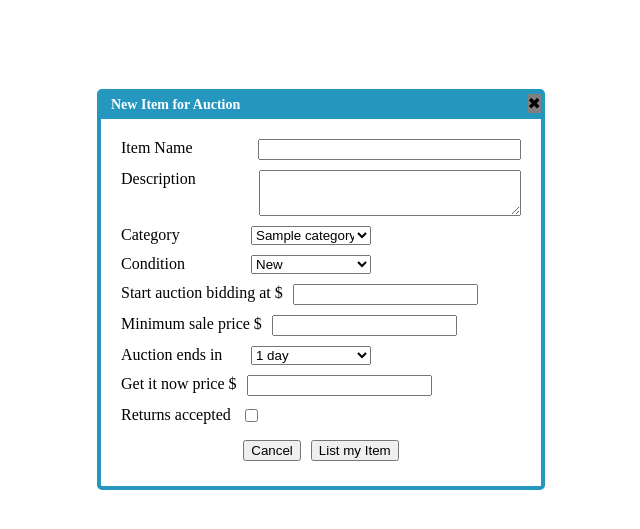
After one commit to kkashiva/buzzbid, a PHP site: page /item_list.php in a window 1280 px wide. The commit adds this page. Shown: the top 529 px of the page, without its empty margins (319-959 px from the left). Run offline with PHP 8.4, Linux system fonts and the light colour scheme; tables that the repository leaves empty hold one stand-in row (values such as "Sample post"); some libraries are stand-ins or nearby versions.

Commit message:
Added item_list.php with form, insert query and css

```diff
--- a/Phase_3/wamp-repo/buzzBid/css/buzz_style.css
+++ b/Phase_3/wamp-repo/buzzBid/css/buzz_style.css
@@ -10,7 +10,7 @@
     border-top-width: 25px; /* Increase the width of the top border */
 }
 
-.login-text {
+.login-text, .item-list-text {
     position: absolute;
     top: -22px; /* Adjust to position the text on the top border */
     left: 0; /* Start from the left side of the border */
@@ -186,8 +186,65 @@
 
 }
 
-    .statistics-label {
-		font-weight: bold;
-        display: inline-block;
-        width: 200px; /* Adjust as needed for alignment */
+.statistics-label {
+    font-weight: bold;
+    display: inline-block;
+    width: 200px; /* Adjust as needed for alignment */
+}
+
+
+/* For item_list.php */
+    .item-list-box {
+        width: 400px;
+        margin: 0 auto;
+        padding: 20px;
+        border: 4px solid #2596be;
+        border-radius: 5px;
+        background-color: #FFFFFF;
+        position: relative;
+        text-align: center;
+        border-top-width: 30px;
     }
+
+    .form-row {
+        display: flex;
+        justify-content:flex-start!important;
+        margin-bottom: 10px;
+    }
+
+    .form-row label {
+        flex: 1;
+        margin-right: 10px;
+        text-align: left;
+    }
+
+    .form-row input,
+    .form-row select, .form-row textarea {
+        flex: 2;
+    }
+
+    #description textarea {
+        height: 3em;
+    }
+
+    .dropdown select, .dropdown label {
+        flex: none!important;
+        width: 30%;
+    }
+
+    .price input, .price label {
+        flex: none!important;
+    }
+
+    .checkbox label, .checkbox input {
+    flex: none!important;
+    }
+
+    .form-buttons {
+        display: flex;
+        justify-content:center;
+    }
+
+    .form-button {
+        margin: 5px;
+    }
--- /dev/null
+++ b/Phase_3/wamp-repo/buzzBid/item_list.php
@@ -0,0 +1,176 @@
+<?php
+include('lib/common.php');
+
+// initialize variables
+$itemName = $description = $category = $condition = $startBid = $minSalePrice = $auctionEnds = $getItNowPrice = '';
+$returnsAccepted = 0;
+
+// check if form is submitted
+if ($_SERVER['REQUEST_METHOD'] == 'POST') {
+    // Retrieve form data
+    $itemName = $_POST['itemName'];
+    $description = $_POST['description'];
+    $category = $_POST['category'];
+    $condition = $_POST['condition'];
+    $startBid = $_POST['startBid'];
+    $minSalePrice = $_POST['minSalePrice'];
+    $auctionEnds = $_POST['auctionEnds'];
+    $getItNowPrice = $_POST['getItNowPrice'];
+    $returnsAccepted = isset($_POST['returnsAccepted']) ? 1 : 0;
+
+    // Retrieve the username of the user listing the item from the session variable
+    // Check if the session variable 'username' is set from login.php
+    if (isset($_SESSION['username'])) {
+        $username = $_SESSION['username'];
+    } else {
+    // redirect the user to the login page, showing an error
+        array_push($error_msg, "You must be logged in to list an item.");
+        header("Location: login.php");
+        exit();
+    }
+
+    // Validate form data
+    $errors = array();
+
+    if (empty($itemName)) {
+        $errors[] = 'Item Name is required.';
+    }
+
+    if (empty($description)) {
+        $errors[] = 'Description is required.';
+    }
+
+    if (empty($category)) {
+        $errors[] = 'Category is required.';
+    }
+
+    if (empty($startBid)) {
+        $errors[] = 'Start auction bidding at is required.';
+    }
+
+    if (empty($minSalePrice)) {
+        $errors[] = 'Minimum sale price is required.';
+    }
+
+    if (empty($auctionEnds)) {
+        $errors[] = 'Auction ends in is required.';
+    }
+
+    // If there are no errors, proceed with listing the item
+    if (empty($errors)) {
+        // insert query to push form data into db table Item
+        $insertQuery = "INSERT INTO Item (`listed_by`, `item_name`, `description`, `returnable`, `category`, `item_condition`)
+        VALUES ('$username', '$itemName', '$description', '$returnsAccepted', '$category', '$condition')";
+
+        // Hardcoded insert query for testing
+        // $insertQuery = "INSERT INTO Item (`listed_by`, `item_name`, `description`, `returnable`, `category`, `item_condition`) VALUES ('kktest', 'Computer', 'Macbook Air', 1, 'Electronics', 'New')";
+
+        if(mysqli_query($db, $insertQuery)) {
+            // Insert successful
+            header('Location: main_menu.php');
+            exit;
+        } else {
+            // Insert failed
+            array_push($error_msg, 'Error: ' . mysqli_error($db));
+        }
+
+    } else {
+        // Display the errors
+        foreach ($errors as $error) {
+            echo '<p>' . $error . '</p>';
+        }
+    }
+}
+?>
+
+<?php include("lib/header.php"); ?>
+<title>New Item for Auction</title>
+</head>
+<body>
+    <div class="header">
+        <h1></h1>
+    </div>
+	<div class="item-list-box">
+    <span class="close">&#10006;</span> <!-- Close symbol -->
+
+    <div class="item-list-text">New Item for Auction</div>
+
+        <form action="item_list.php" method="post">
+            <div class="form-row">
+                <label for="itemName">Item Name</label>
+                <input type="text" id="itemName" name="itemName"><br>
+            </div>
+            <div class="form-row" id="description">
+                <label for="description">Description</label>
+                <textarea id="description" name="description"></textarea><br>
+            </div>
+            <div class="form-row dropdown">
+                <label for="category">Category</label>
+                <select id="category" name="category">
+                    <?php
+                    // Fetch categories from db table 'Category' and sort alphabetically
+                    $query = "SELECT category_name FROM Category ORDER BY category_name ASC";
+                    $result = mysqli_query($db, $query);
+
+                    // Check if query was successful
+                    if ($result) {
+                        // Loop through the result set and display options
+                        while ($row = mysqli_fetch_assoc($result)) {
+                            echo '<option value="' . $row['category_name'] . '">' . $row['category_name'] . '</option>';
+                        }
+                    } else {
+                        // Display an error message if query fails
+                        echo '<option value="">Error fetching categories</option>';
+                    }
+                    ?>
+                </select><br>
+            </div>
+            <div class="form-row dropdown">
+                <!-- hardcoded condition values -->
+                <label for="condition">Condition</label>
+                <select id="condition" name="condition">
+                    <option value="New">New</option>
+                    <option value="Very Good">Very Good</option>
+                    <option value="Good">Good</option>
+                    <option value="Fair">Fair</option>
+                    <option value="Poor">Poor</option>
+                </select><br>
+            </div>
+            <div class="form-row price">
+                <label for="startBid">Start auction bidding at $</label>
+                <input type="number" id="startBid" name="startBid" step="0.01" min="0"><br>
+            </div>
+            <div class="form-row price">
+                <label for="minSalePrice">Minimum sale price $</label>
+                <input type="number" id="minSalePrice" name="minSalePrice" step="0.01" min="0"><br>
+            </div>
+            <div class="form-row dropdown">
+                <label for="auctionEnds">Auction ends in</label>
+                <select id="auctionEnds" name="auctionEnds">
+                    <option value="1">1 day</option>
+                    <option value="3">3 days</option>
+                    <option value="5">5 days</option>
+                    <option value="7">7 days</option>
+                </select><br>
+            </div>
+            <div class="form-row price">
+                <label for="getItNowPrice">Get it now price $</label>
+                <input type="number" id="getItNowPrice" name="getItNowPrice" step="0.01" min="0"><br>
+            </div>
+            <div class="form-row checkbox">
+                <label for="returnsAccepted">Returns accepted</label>
+                <input type="checkbox" id="returnsAccepted" name="returnsAccepted">
+            </div>
+            <div class="form-buttons">
+                <div class="form-button">
+                    <input type="button" value="Cancel" onclick="history.back()">
+                </div>
+                <div class="form-button">
+                    <input type="submit" value="List my Item">
+                </div>
+            </div>
+        </form>
+        <?php include("lib/error.php"); ?>
+    </div>
+</body>
+</html>
--- a/Phase_3/wamp-repo/buzzBid/main_menu.php
+++ b/Phase_3/wamp-repo/buzzBid/main_menu.php
@@ -34,7 +34,7 @@ $adminPosition = ''; // Fetch admin position from database or session if user is
 // Determine menu options based on user type
 $menuOptions = [
     ['label' => 'Search for Items', 'url' => 'item_search.php'],
-    ['label' => 'List Item', 'url' => 'list_item.php'],
+    ['label' => 'List Item', 'url' => 'item_list.php'],
     ['label' => 'View Auction Results', 'url' => 'view_auction_results.php']
 ];
 
```
Also changed, not shown: 4 other files.
